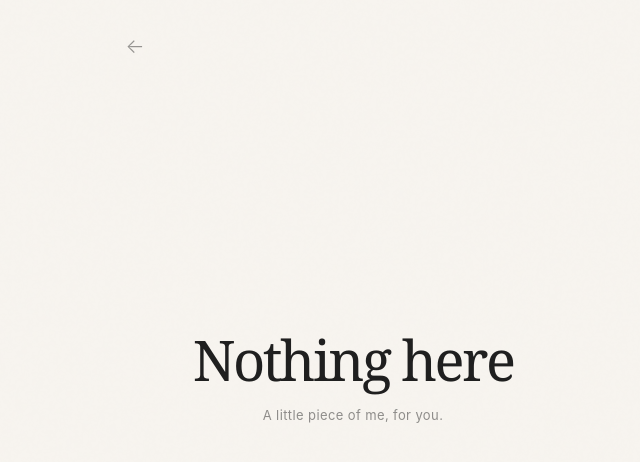
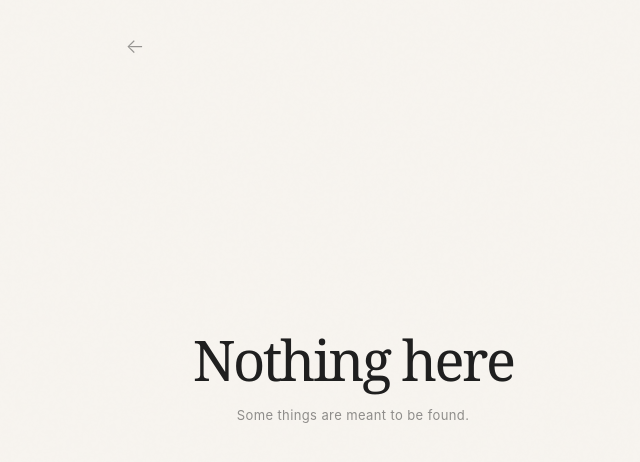
Before and after one commit to lqthais123/ForHanh, a plain HTML site: page record.html in a window 1280 px wide. Shown: the full height of the page, 287-927 px from the left. Drawn offline with Linux system fonts and the light colour scheme.

Commit message:
Update record.html

```diff
--- a/record.html
+++ b/record.html
@@ -23,12 +23,13 @@
         <div class="record-container">
 
             <a
-                href="index.html"
                 class="back-button"
+                href="pieces.html"
                 aria-label="Back"
             >
                 ←
             </a>
+
 
             <div class="record-content">
 
@@ -39,6 +40,7 @@
                     --
                 </p>
 
+
                 <h1
                     id="record-title"
                     class="record-title"
@@ -46,9 +48,14 @@
                     Nothing here
                 </h1>
 
-                <p class="record-description">
-                    A little piece of me, for you.
+
+                <p
+                    id="record-description"
+                    class="record-description"
+                >
+                    Some things are meant to be found.
                 </p>
+
 
                 <div class="audio-container">
 
@@ -57,7 +64,7 @@
                         controls
                         preload="metadata"
                     >
-                        Your browser does not support audio.
+                        Your browser does not support audio playback.
                     </audio>
 
                 </div>
@@ -68,6 +75,7 @@
 
     </main>
 
+
     <script src="script.js"></script>
 
 </body>
```
